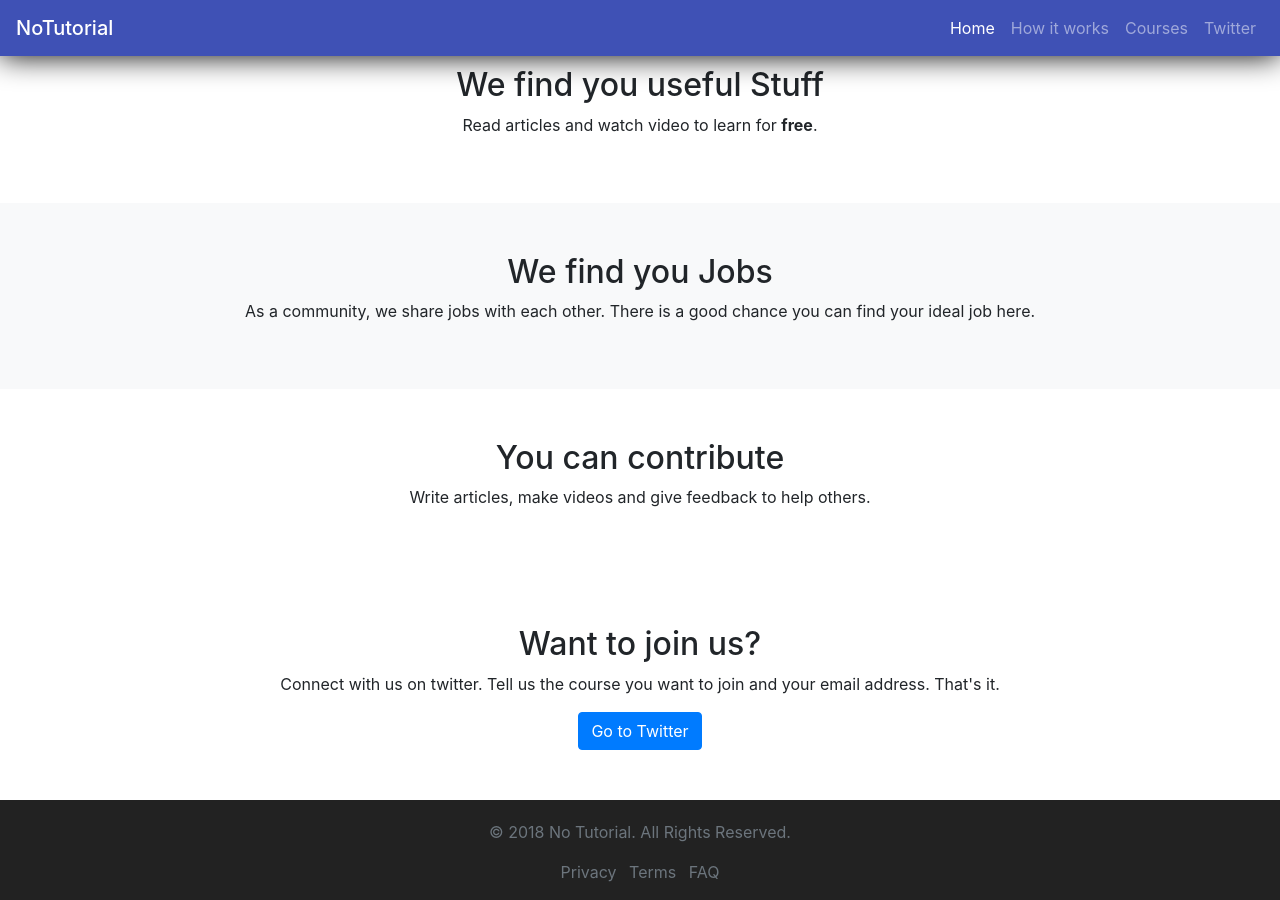
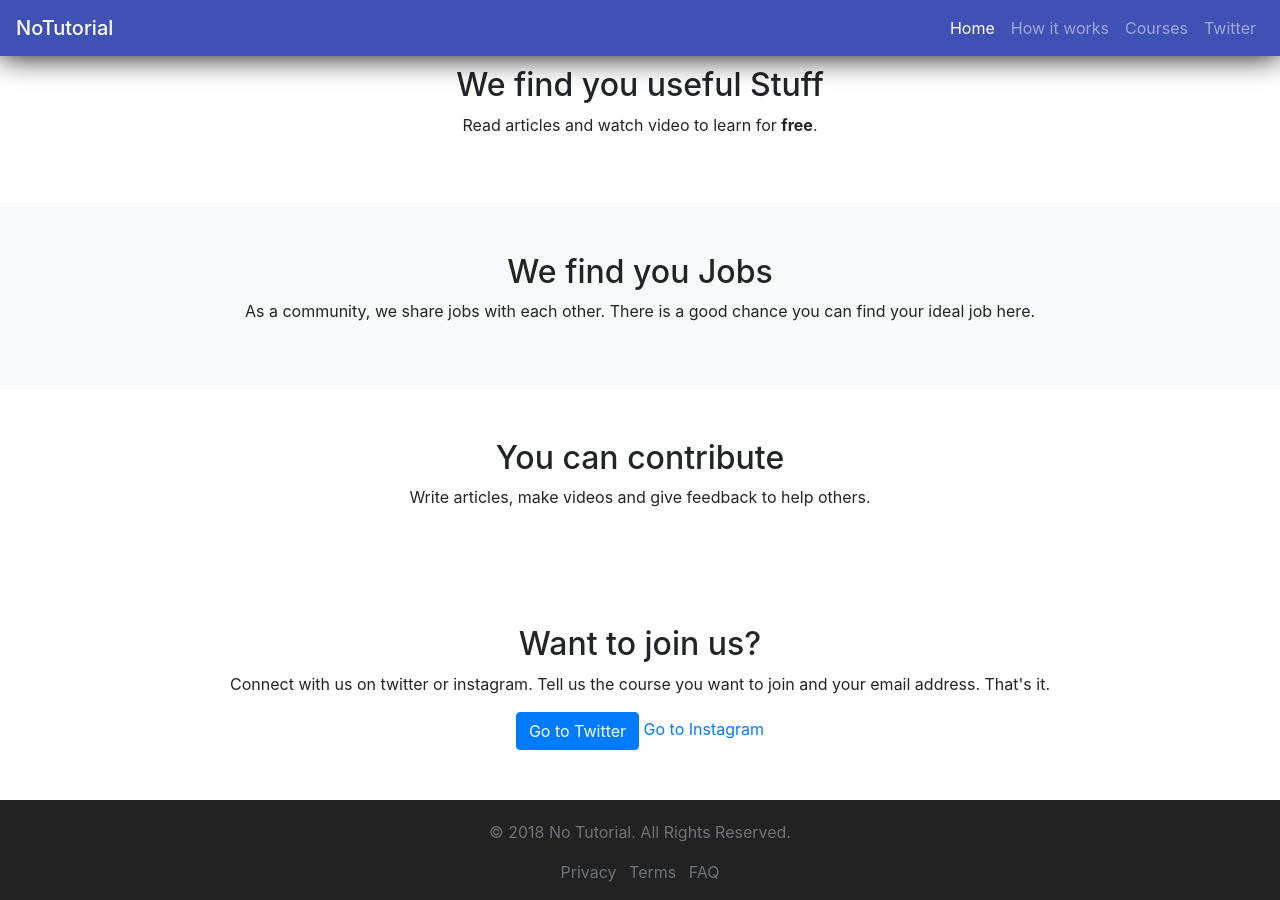
Before and after one commit to vikramtholia/no-tutorial, a Jekyll site: the page built from index.html, in a window 1280 px wide and 900 px high, scrolled down 675 px. Built offline with Jekyll 4.4.1, drawn with Linux system fonts in a browser that asks for light colours; nearby versions of some CDN libraries.

Commit message:
social button test

```diff
--- a/index.html
+++ b/index.html
@@ -5,7 +5,7 @@ title: NoTutorial - Home
 <div class="row" style="background-color: #3F51B5; padding:50px 0; color:#FFFFF3;">
 	<div class="col-sm">
         <p class="h2 text-center">Awesome Learning Community</p>
-        <p>Learn new stuff, work on actual tasks, get help, ask questions, receive feedback, find jobs and make new friends.</p>
+        <p class="text-center">Learn new stuff, work on actual tasks, get help, ask questions, receive feedback, find jobs and make new friends.</p>
 	</div>
 </div>
 <div class="row" style="background-color: #FFFFFF; padding:50px 0;">
@@ -43,7 +43,8 @@ title: NoTutorial - Home
 <div class="row" style="background-color: #FFFFFF; padding:50px 0;">
     <div class="col-sm text-center">
         <p class="h2 text-center">Want to join us?</p>
-        <p class="text-center">Connect with us on twitter. Tell us the course you want to join and your email address. That's it.</p>
+        <p class="text-center">Connect with us on twitter or instagram. Tell us the course you want to join and your email address. That's it.</p>
         <a href="https://twitter.com/@_notutorial" target="_blank" class="btn btn-primary text-center">Go to Twitter</a>
+        <a href="https://www.instagram.com/notutorial/" target="_blank" class="fa fa-twitter">Go to Instagram</a>
     </div>
 </div>
```
